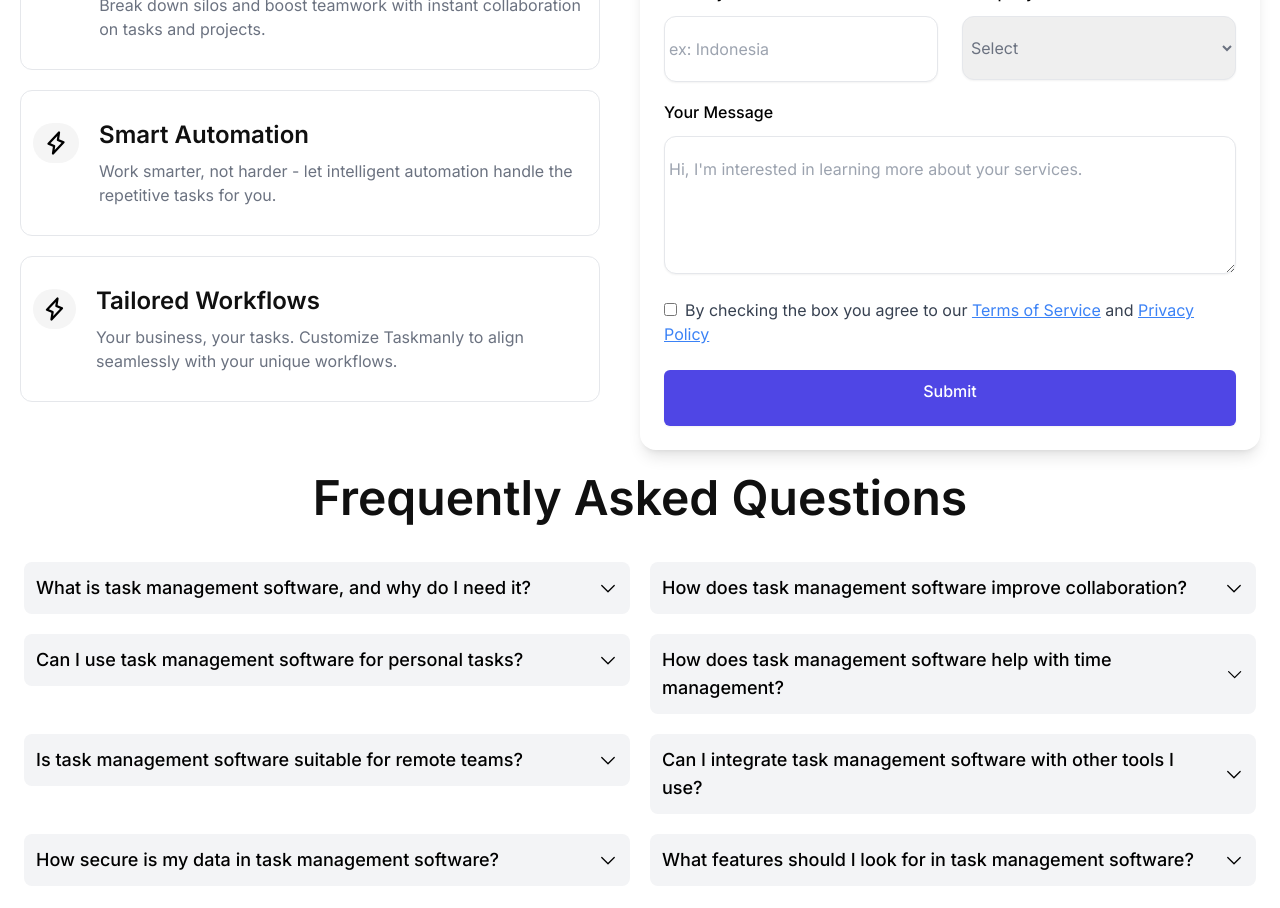
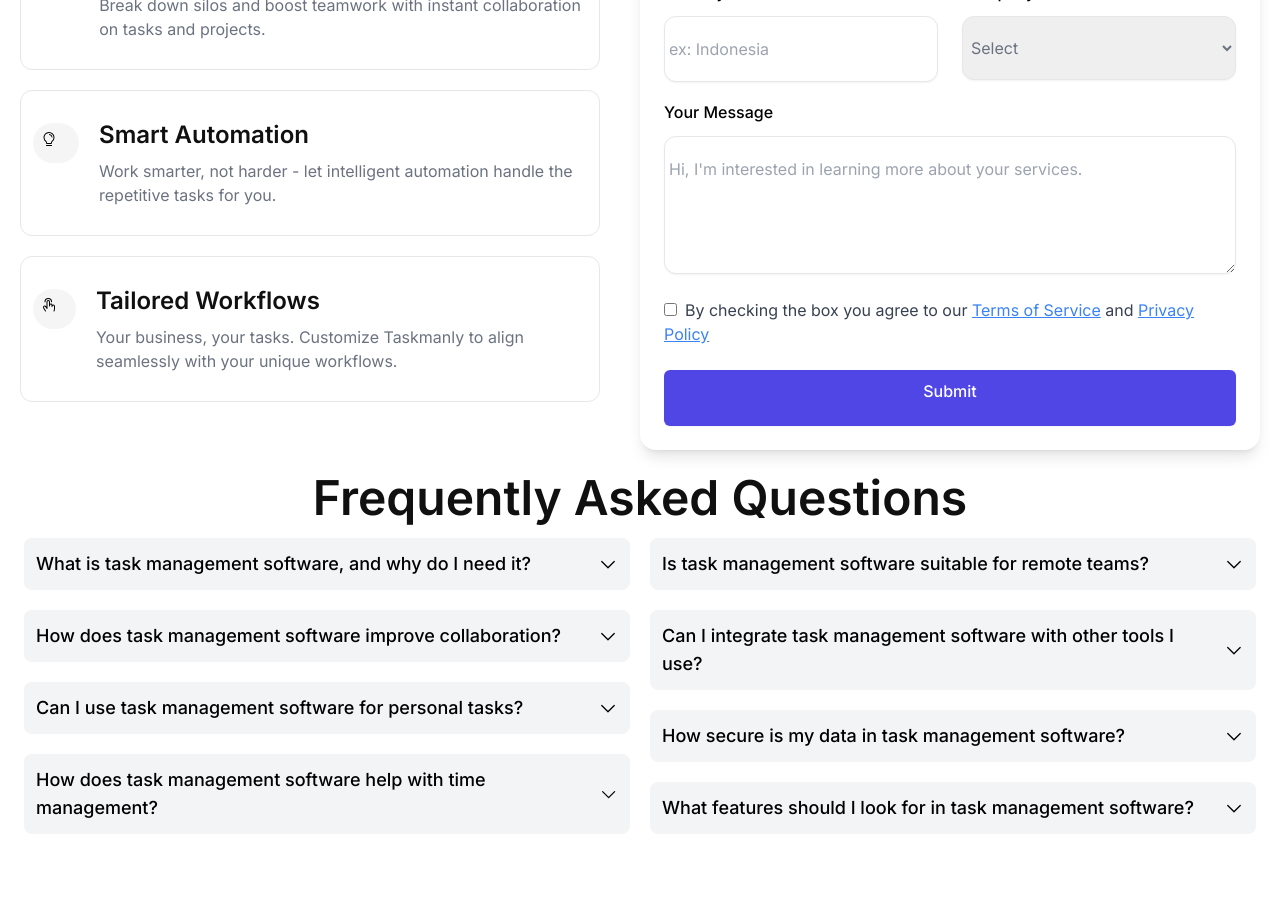
Before and after one commit to Annliyabaiju/time-track, a Next.js app: page /contact in a window 1280 px wide. Shown: the part 420-1328 px from the top of the page. Built offline with nearby package versions, Linux system fonts and the light colour scheme.

Commit message:
fixed feedback

```diff
--- a/app/contact/page.tsx
+++ b/app/contact/page.tsx
@@ -65,19 +65,19 @@ const Page: React.FC = () => {
       title: "Collaborate in Real-Time",
       description:
         "Break down silos and boost teamwork with instant collaboration on tasks and projects.",
-      icon: "PiLightningBold",
+      icon: PiLightningBold,
     },
     {
       title: "Smart Automation",
       description:
         "Work smarter, not harder - let intelligent automation handle the repetitive tasks for you.",
-      icon: "PiLightbulb",
+      icon: PiLightbulb,
     },
     {
       title: "Tailored Workflows",
       description:
         "Your business, your tasks. Customize Taskmanly to align seamlessly with your unique workflows.",
-      icon: "PiHandTap",
+      icon: PiHandTap,
     },
   ];
 
@@ -90,18 +90,21 @@ const Page: React.FC = () => {
               Supercharge Your Workflow with Taskmanly
             </h3>
             <p className="font-switzer text-left text-[#878787]">
-              Welcome to the future of task management&#33; At Taskmanly&#44; we&#39;re
-              dedicated to helping businesses like yours achieve peak efficiency
-              and collaboration&#46; Take the leap towards a more organized
-              workflow&#46;
+              Welcome to the future of task management&#33; At Taskmanly&#44;
+              we&#39;re dedicated to helping businesses like yours achieve peak
+              efficiency and collaboration&#46; Take the leap towards a more
+              organized workflow&#46;
             </p>
-            {card.map((item, index) => (
+            {card.map((item, index) => {
+              const Icon = item.icon;
+              return (
                 <div
                   className="flex lg:py-5 min-h-fit rounded-xl border"
                   key={index}
                 >
                   <div className="h-10 w-14 m-3 p-2 rounded-full bg-neutral-100 text-black">
-                  <PiLightningBold className="w-full h-full" />
+                    {/* <PiLightningBold className="w-full h-full" /> 	 */}
+                    <Icon />
                   </div>
                   <div className="p-2">
                     <h4 className="font-switzer font-semibold text-[#101010] text-lg md:text-xl lg:text-2xl">
@@ -112,7 +115,8 @@ const Page: React.FC = () => {
                     </p>
                   </div>
                 </div>
-            ))}
+              );
+            })}
           </div>
         </div>
         <div className="p-4 md:p-6 shadow-lg rounded-2xl lg:w-1/2 md:w-3/5 size-full min-h-fit">
@@ -168,7 +172,7 @@ const Page: React.FC = () => {
                   id="company-email"
                   autoComplete="email"
                   className="mt-3 block w-full rounded-xl border py-5 px-1 shadow-sm text-base font-switzer font-normal"
-                  placeholder="ex: robbi@taskmanly.com"
+                  placeholder="ex: robbi&#64;taskmanly&#46;com"
                 />
               </div>
               <div className="h-24">
@@ -237,7 +241,7 @@ const Page: React.FC = () => {
                 id="message"
                 rows={4}
                 className="mt-3 block w-full rounded-xl border py-5 px-1 shadow-sm text-base font-switzer font-normal"
-                placeholder="Hi, I'm interested in learning more about your services."
+                placeholder="Hi, I&#39;m interested in learning more about your services."
               />
             </div>
             <div className="flex items-center">
@@ -268,18 +272,18 @@ const Page: React.FC = () => {
         <h2 className="font-switzer text-center font-semibold text-[#101010] text-2xl sm:text-3xl md:text-4xl lg:text-5xl mb-4">
           Frequently Asked Questions
         </h2>
-        <div className="grid grid-cols-1 md:grid-cols-2 auto-rows-auto gap-5 mt-10">
-          {faqItems.map((item, index) => (
-            <div key={index} className="w-full">
+        <div className="flex md:justify-evenly items-center h-screen flex-col gap-5 w-full md:flex-row">
+          <div className="flex flex-col items-start justify-start gap-5 w-full md:w-1/2 md:h-full ">
+            {faqItems.slice(0, 4).map((item, index) => (
               <div
-                className={`rounded-lg ${
+                className={`rounded-lg w-full ${
                   openIndex === index
                     ? "bg-black text-white"
                     : "bg-gray-100 text-black"
                 }`}
               >
                 <div
-                  className="flex justify-between items-center text-lg font-medium cursor-pointer p-3"
+                  className="flex justify-between items-center text-lg font-medium cursor-pointer p-3 w-full"
                   onClick={() => handleToggle(index)}
                 >
                   {item.question}
@@ -290,11 +294,41 @@ const Page: React.FC = () => {
                   )}
                 </div>
                 {openIndex === index && (
-                  <p className="mt-2 bg-white text-black p-3">{item.answer}</p>
+                  <p className="mt-2 bg-white text-black p-3 text-left w-full">
+                    {item.answer}
+                  </p>
+                )}
+              </div>
+            ))}
+          </div>
+          <div className="flex flex-col items-start justify-start gap-5  w-full md:w-1/2 md:h-full">
+            {faqItems.slice(4, 8).map((item, index) => (
+              <div key={index + 4} className="w-full">
+                <div
+                  className={`rounded-lg ${
+                    openIndex === index + 4
+                      ? "bg-black text-white"
+                      : "bg-gray-100 text-black"
+                  }`}
+                >
+                  <div
+                    className="flex justify-between items-center text-lg font-medium cursor-pointer p-3"
+                    onClick={() => handleToggle(index + 4)}
+                  >
+                    {item.question}
+                    {openIndex === index + 4 ? (
+                      <PiCaretUp className="w-5 h-5 ml-2 text-white" />
+                    ) : (
+                      <PiCaretDown className="w-5 h-5 ml-2 text-black" />
+                    )}
+                  </div>
+                  {openIndex === index + 4 && (
+                    <p className="bg-white text-black p-3">{item.answer}</p>
                   )}
                 </div>
               </div>
             ))}
+          </div>
         </div>
       </div>
     </main>
--- a/app/page.tsx
+++ b/app/page.tsx
@@ -173,8 +173,8 @@ export default function Page() {
           className="size-full"
             src="/image1.png"
             alt="Desktop View"
-            width={500}
-            height={500}
+            width={2000}
+            height={2000}
             objectFit="contain"
           />
         </div>
```
Lines whose indentation alone changed are shown as unchanged.
